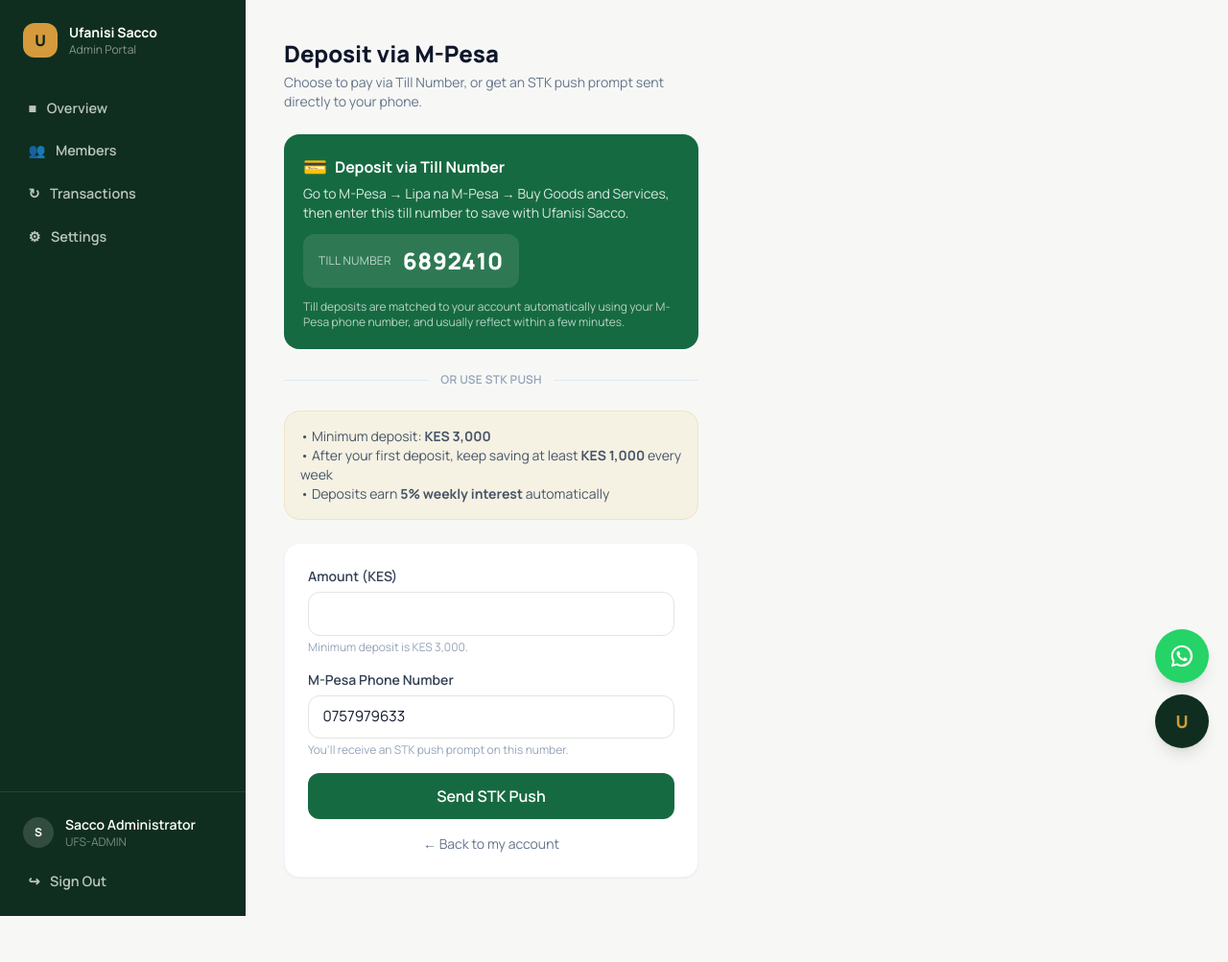
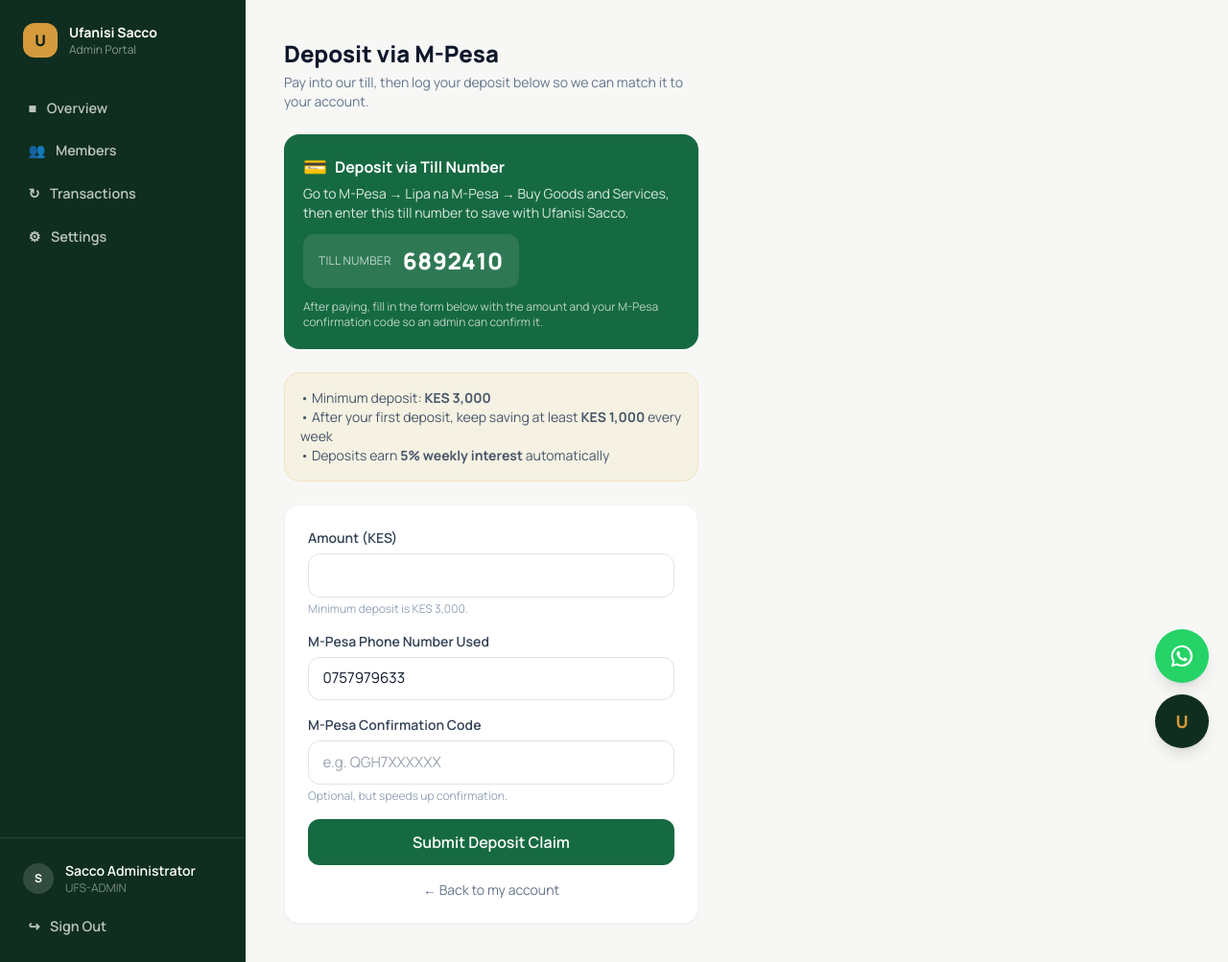
Before and after one commit to mubeakungu/UFANISI, a Flask app: page /member/deposit in a window 1280 px wide. Shown: the whole page at 96% size. Before the commit the page ends 955 px from the top, so only its background shows below. Run offline with Flask 3, Linux system fonts and the light colour scheme; a user stored in the database is signed in; some libraries are stand-ins or nearby versions.

Commit message:
Revise deposit page content and form labels
Updated deposit instructions and form fields for clarity.

```diff
--- a/templates/member/deposit.html
+++ b/templates/member/deposit.html
@@ -5,8 +5,7 @@
     {% include "_sidebar.html" %}
     <main class="flex-1 p-6 md:p-10 max-w-lg">
         <h1 class="text-2xl font-extrabold text-slate-900 mb-1">Deposit via M-Pesa</h1>
-        <p class="text-slate-500 text-sm mb-6">Choose to pay via Till Number, or get an STK push prompt sent directly to your phone.</p>
-
+        <p class="text-slate-500 text-sm mb-6">Pay into our till, then log your deposit below so we can match it to your account.</p>
         <div class="bg-brand-700 rounded-2xl p-5 mb-6 text-white">
             <div class="flex items-center gap-2 mb-1">
                 <span class="text-xl">&#128179;</span>
@@ -17,21 +16,13 @@
                 <span class="text-xs uppercase tracking-wide text-white/70">Till Number</span>
                 <span class="text-2xl font-extrabold tracking-wide">{{ till_number }}</span>
             </div>
-            <p class="text-xs text-white/70 mt-3">Till deposits are matched to your account automatically using your M-Pesa phone number, and usually reflect within a few minutes.</p>
+            <p class="text-xs text-white/70 mt-3">After paying, fill in the form below with the amount and your M-Pesa confirmation code so an admin can confirm it.</p>
         </div>
-
-        <div class="flex items-center gap-3 mb-6">
-            <div class="h-px bg-slate-200 flex-1"></div>
-            <span class="text-xs uppercase tracking-wide text-slate-400 font-semibold">or use STK push</span>
-            <div class="h-px bg-slate-200 flex-1"></div>
-        </div>
-
         <div class="bg-sand-100/70 border border-sand-200 rounded-2xl p-4 text-sm text-slate-600 mb-6">
             <p>&bull; Minimum deposit: <strong>KES {{ "{:,}".format(min_deposit) }}</strong></p>
             <p>&bull; After your first deposit, keep saving at least <strong>KES {{ "{:,}".format(weekly_deposit_amount) if weekly_deposit_amount is defined else "1,000" }}</strong> every week</p>
             <p>&bull; Deposits earn <strong>5% weekly interest</strong> automatically</p>
         </div>
-
         <div class="bg-white rounded-2xl border border-slate-100 shadow-sm p-6">
             <form method="POST" class="space-y-4">
                 <div>
@@ -40,12 +31,16 @@
                     <p class="text-xs text-slate-400 mt-1">Minimum deposit is KES {{ "{:,}".format(min_deposit) }}.</p>
                 </div>
                 <div>
-                    <label class="block text-sm font-semibold text-slate-700 mb-1.5">M-Pesa Phone Number</label>
+                    <label class="block text-sm font-semibold text-slate-700 mb-1.5">M-Pesa Phone Number Used</label>
                     <input type="text" name="phone_number" class="form-input" value="{{ current_user.phone_number }}" placeholder="07XXXXXXXX" required>
-                    <p class="text-xs text-slate-400 mt-1">You'll receive an STK push prompt on this number.</p>
+                </div>
+                <div>
+                    <label class="block text-sm font-semibold text-slate-700 mb-1.5">M-Pesa Confirmation Code</label>
+                    <input type="text" name="mpesa_receipt" class="form-input" placeholder="e.g. QGH7XXXXXX">
+                    <p class="text-xs text-slate-400 mt-1">Optional, but speeds up confirmation.</p>
                 </div>
                 <button type="submit" class="w-full bg-brand-700 hover:bg-brand-600 text-white font-semibold rounded-xl py-3 transition">
-                    Send STK Push
+                    Submit Deposit Claim
                 </button>
             </form>
             <a href="{{ url_for('member.dashboard') }}" class="block text-center text-sm text-slate-500 hover:text-slate-700 mt-4">&larr; Back to my account</a>
```
